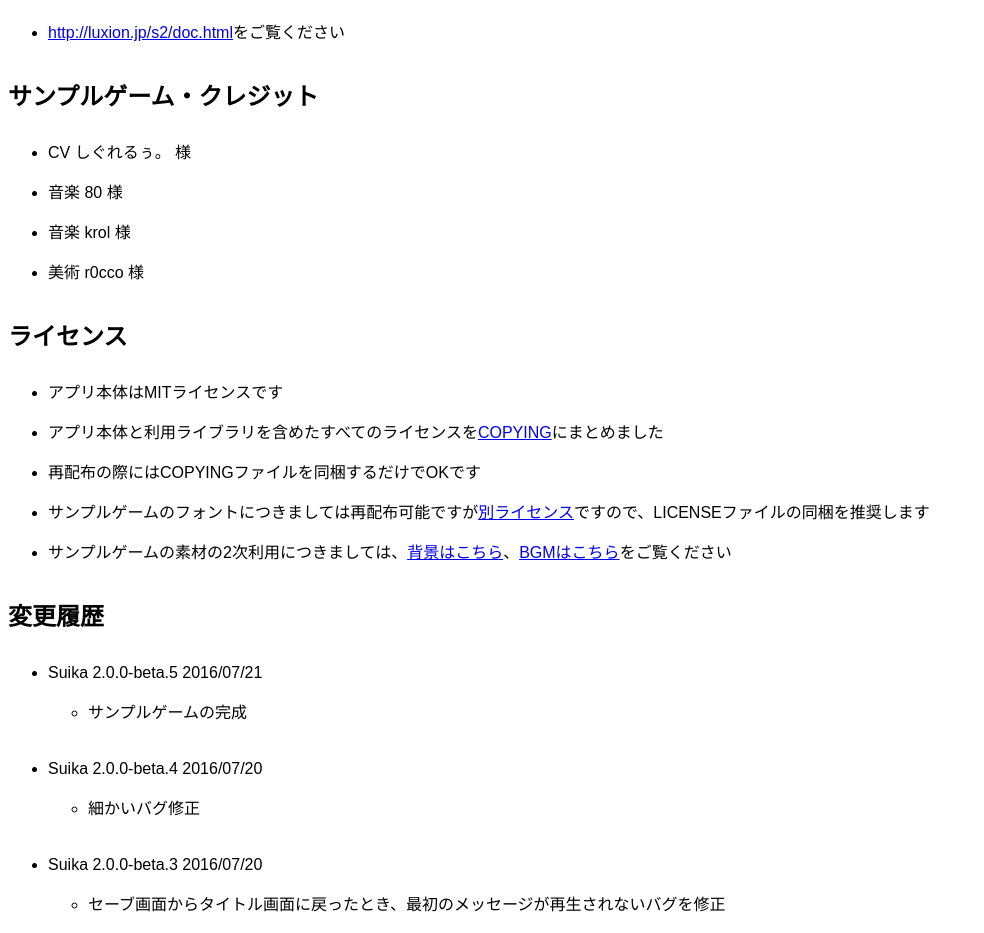
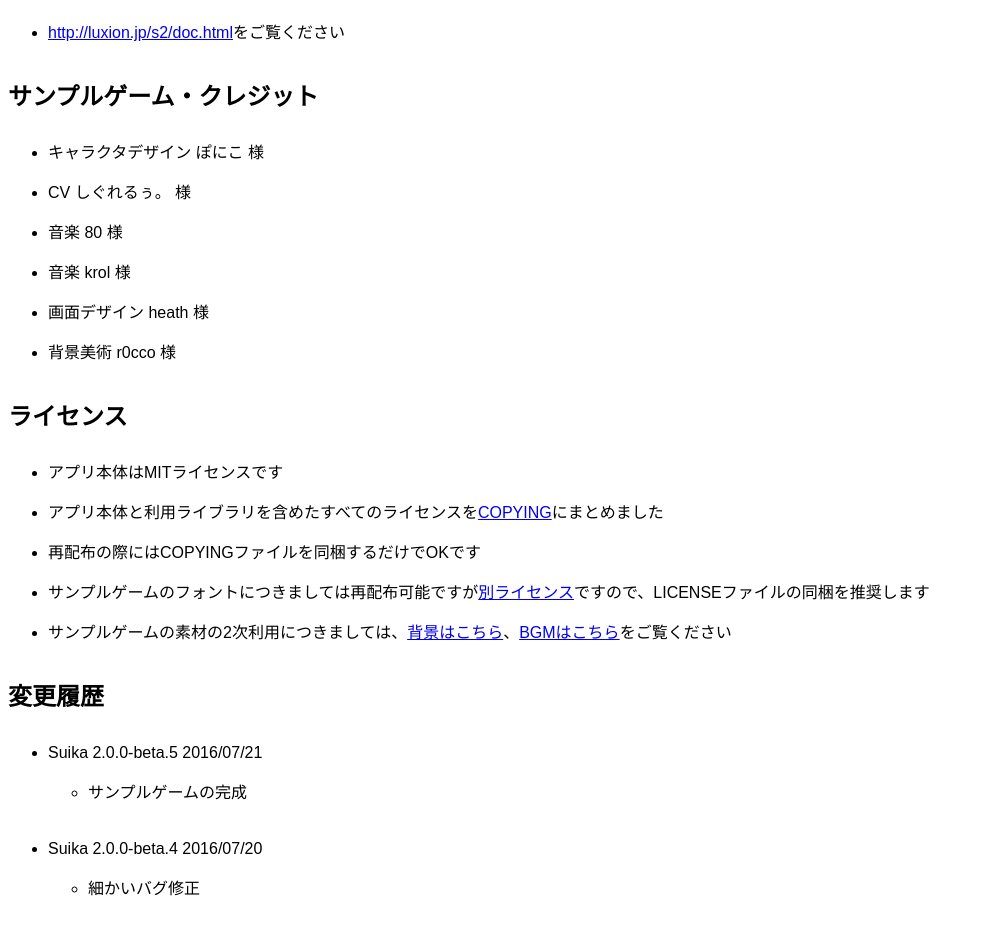
Before and after one commit to denisoa/suika2, a plain HTML site: page suika2/readme.html in a window 1280 px wide. Shown: the part 1501-2434 px from the top of the page, without its empty margins (0-984 px from the left). Drawn offline with Linux system fonts and the light colour scheme.

Commit message:
クレジットを修正

```diff
--- a/suika2/readme.html
+++ b/suika2/readme.html
@@ -92,10 +92,12 @@
 
 <h2>サンプルゲーム・クレジット</h2>
 <ul>
+  <li>キャラクタデザイン ぽにこ 様</li>
   <li>CV しぐれるぅ。 様</li>
-  <li>音楽 80 様
+  <li>音楽 80 様</li>
   <li>音楽 krol 様</li>
-  <li>美術 r0cco 様</li>
+  <li>画面デザイン heath 様</li>
+  <li>背景美術 r0cco 様</li>
 </ul>
 
 <h2>ライセンス</h2>
```
